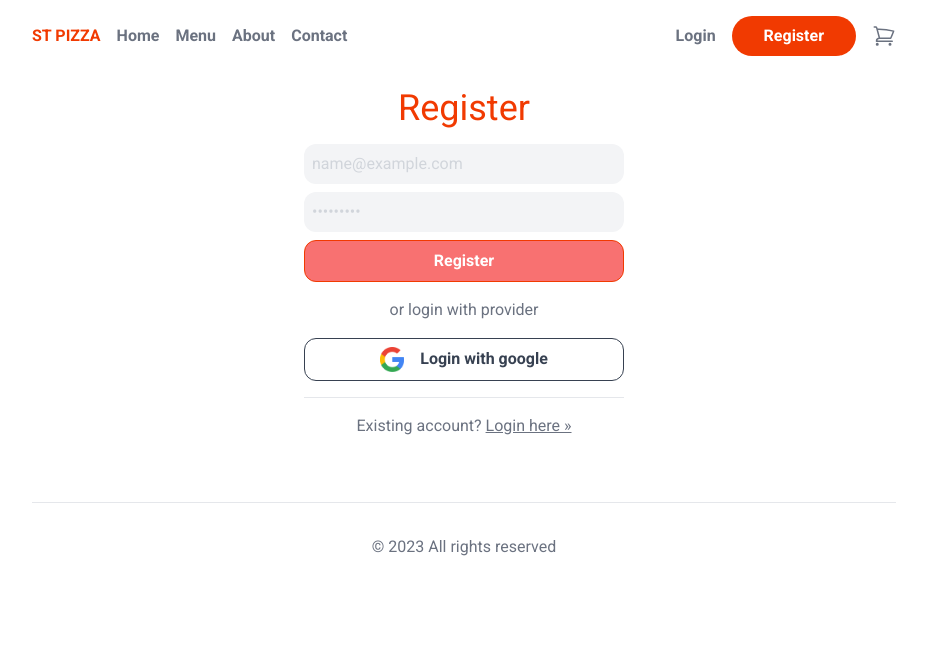
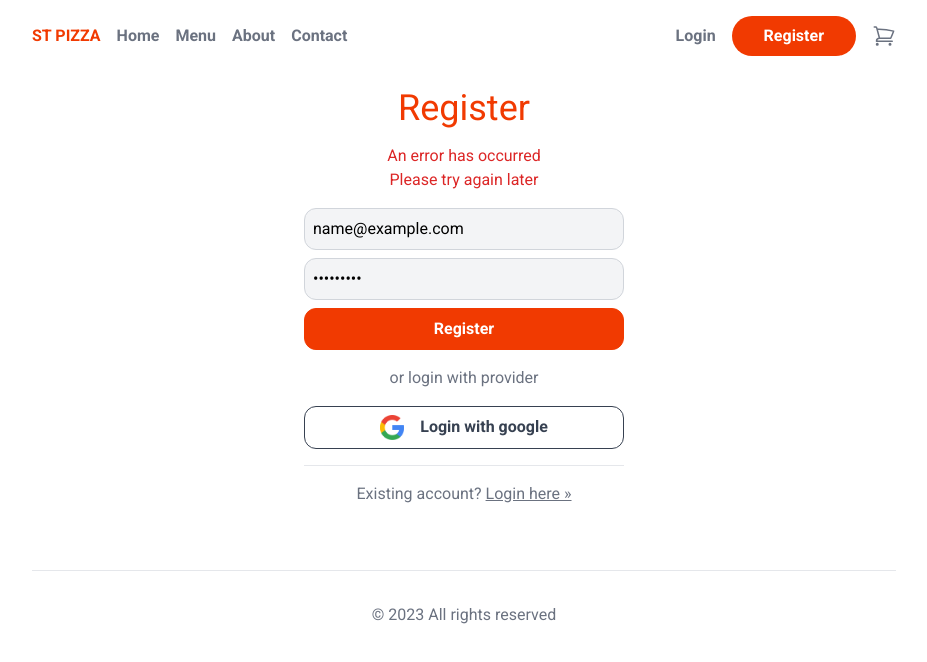
Before and after one commit to JDelott/food-ordering-app, a Next.js app: page /register in a window 1280 px wide. Both pictures are taken after typing "name@example.com", "Sample123" into the empty fields and a click on the button "Register". Shown: the top 662 px of the page, without its empty margins (176-1103 px from the left). Built offline with nearby package versions, Linux system fonts and the light colour scheme; no server answers.

Commit message:
deployment 5/29-2

```diff
--- a/src/app/api/register/route.js
+++ b/src/app/api/register/route.js
@@ -1,19 +1,58 @@
+// import { User } from "@/models/User";
+// import mongoose from "mongoose";
+// import bcrypt from "bcrypt";
+
+// export async function POST(req) {
+//   const body = await req.json();
+//   mongoose.connect(process.env.MONGO_URL);
+//   const pass = body.password;
+//   if (!pass?.length || pass.length < 5) {
+//     new Error("password must be at least 5 characters");
+//   }
+
+//   const notHashedPassword = pass;
+//   const salt = bcrypt.genSaltSync(10);
+//   body.password = bcrypt.hashSync(notHashedPassword, salt);
+
+//   const createdUser = await User.create(body);
+//   return Response.json(createdUser);
+// }
 import { User } from "@/models/User";
 import mongoose from "mongoose";
 import bcrypt from "bcrypt";
+import { NextResponse } from "next/server";
 
 export async function POST(req) {
+  try {
     const body = await req.json();
-  mongoose.connect(process.env.MONGO_URL);
+
+    // Ensure database connection is awaited
+    await mongoose.connect(process.env.MONGO_URL, {
+      useNewUrlParser: true,
+      useUnifiedTopology: true,
+    });
+
+    // Validate password
     const pass = body.password;
     if (!pass?.length || pass.length < 5) {
-    new Error("password must be at least 5 characters");
+      return NextResponse.json(
+        { error: "Password must be at least 5 characters" },
+        { status: 400 }
+      );
     }
 
-  const notHashedPassword = pass;
+    // Hash password
     const salt = bcrypt.genSaltSync(10);
-  body.password = bcrypt.hashSync(notHashedPassword, salt);
+    body.password = bcrypt.hashSync(pass, salt);
 
+    // Create user
     const createdUser = await User.create(body);
-  return Response.json(createdUser);
+
+    // Return created user
+    return NextResponse.json(createdUser, { status: 201 });
+  } catch (error) {
+    // Handle errors
+    console.error("Error creating user:", error);
+    return NextResponse.json({ error: "Error creating user" }, { status: 500 });
   }
+}
--- a/src/app/register/page.js
+++ b/src/app/register/page.js
@@ -1,3 +1,90 @@
+// "use client";
+// import Image from "next/image";
+// import { useState } from "react";
+// import Link from "next/link";
+
+// export default function RegisterPage() {
+//   const [email, setEmail] = useState("");
+//   const [password, setPassword] = useState("");
+//   const [creatingUser, setCreatingUser] = useState(false);
+//   const [userCreated, setUserCreated] = useState(false);
+//   const [error, setError] = useState(false);
+//   async function handleFormSubmit(ev) {
+//     ev.preventDefault();
+//     setCreatingUser(true);
+//     setError(false);
+//     setUserCreated(false);
+//     const response = await fetch("/api/register", {
+//       method: "POST",
+//       body: JSON.stringify({ email, password }),
+//       headers: { "Content-Type": "application/json" },
+//     });
+//     if (response.ok) {
+//       setUserCreated(true);
+//     } else {
+//       setError(true);
+//     }
+//     setCreatingUser(false);
+//   }
+
+//   return (
+//     <section className="mt-8">
+//       <h1 className="text-center text-primary text-4xl mb-4">Register</h1>
+//       {userCreated && (
+//         <div className="my-4 text-center">
+//           User created.
+//           <br />
+//           Now you can{" "}
+//           <Link className="underline" href={"/login"}>
+//             Login &raquo;
+//           </Link>
+//         </div>
+//       )}
+//       {error && (
+//         <div className="my-4 text-center">
+//           An error has occurred.
+//           <br />
+//           Please try again later
+//         </div>
+//       )}
+//       <form className="block max-w-xs mx-auto" onSubmit={handleFormSubmit}>
+//         <input
+//           type="email"
+//           placeholder="email"
+//           value={email}
+//           disabled={creatingUser}
+//           onChange={(ev) => setEmail(ev.target.value)}
+//         />
+//         <input
+//           type="password"
+//           placeholder="password"
+//           value={password}
+//           disabled={creatingUser}
+//           onChange={(ev) => setPassword(ev.target.value)}
+//         />
+//         <button type="submit" disabled={creatingUser}>
+//           Register
+//         </button>
+//         <div className="my-4 text-center text-gray-500">
+//           or login with provider
+//         </div>
+//         <button
+//           onClick={() => signIn("google", { callbackUrl: "/" })}
+//           className="flex gap-4 justify-center"
+//         >
+//           <Image src={"/google.png"} alt={""} width={24} height={24} />
+//           Login with google
+//         </button>
+//         <div className="text-center my-4 text-gray-500 border-t pt-4">
+//           Existing account?{" "}
+//           <Link className="underline" href={"/login"}>
+//             Login here &raquo;
+//           </Link>
+//         </div>
+//       </form>
+//     </section>
+//   );
+// }
 "use client";
 import Image from "next/image";
 import { useState } from "react";
@@ -8,23 +95,33 @@ export default function RegisterPage() {
   const [password, setPassword] = useState("");
   const [creatingUser, setCreatingUser] = useState(false);
   const [userCreated, setUserCreated] = useState(false);
-  const [error, setError] = useState(false);
+  const [error, setError] = useState("");
+
   async function handleFormSubmit(ev) {
     ev.preventDefault();
     setCreatingUser(true);
-    setError(false);
+    setError("");
     setUserCreated(false);
+
+    try {
       const response = await fetch("/api/register", {
         method: "POST",
         body: JSON.stringify({ email, password }),
         headers: { "Content-Type": "application/json" },
       });
+
+      const result = await response.json();
+
       if (response.ok) {
         setUserCreated(true);
       } else {
-      setError(true);
+        setError(result.error || "An error has occurred");
       }
+    } catch (err) {
+      setError("An error has occurred");
+    } finally {
       setCreatingUser(false);
+    }
   }
 
   return (
@@ -41,8 +138,8 @@ export default function RegisterPage() {
         </div>
       )}
       {error && (
-        <div className="my-4 text-center">
-          An error has occurred.
+        <div className="my-4 text-center text-red-600">
+          {error}
           <br />
           Please try again later
         </div>
@@ -54,6 +151,7 @@ export default function RegisterPage() {
           value={email}
           disabled={creatingUser}
           onChange={(ev) => setEmail(ev.target.value)}
+          className="mb-2 p-2 border border-gray-300 rounded"
         />
         <input
           type="password"
@@ -61,16 +159,22 @@ export default function RegisterPage() {
           value={password}
           disabled={creatingUser}
           onChange={(ev) => setPassword(ev.target.value)}
+          className="mb-2 p-2 border border-gray-300 rounded"
         />
-        <button type="submit" disabled={creatingUser}>
+        <button
+          type="submit"
+          disabled={creatingUser}
+          className="btn btn-primary"
+        >
           Register
         </button>
         <div className="my-4 text-center text-gray-500">
           or login with provider
         </div>
         <button
+          type="button"
           onClick={() => signIn("google", { callbackUrl: "/" })}
-          className="flex gap-4 justify-center"
+          className="flex gap-4 justify-center btn btn-secondary"
         >
           <Image src={"/google.png"} alt={""} width={24} height={24} />
           Login with google
```
Lines whose indentation alone changed are shown as unchanged.
